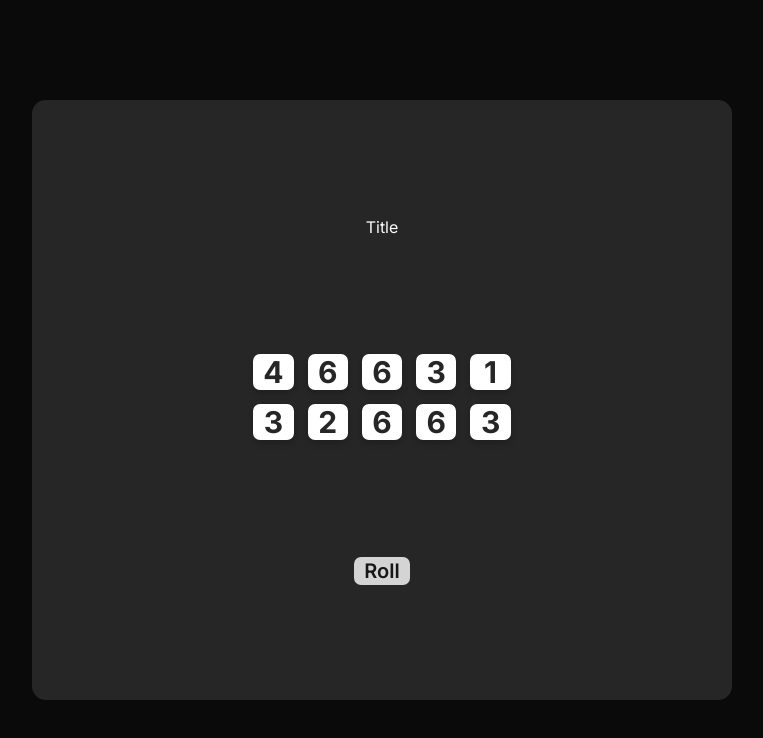
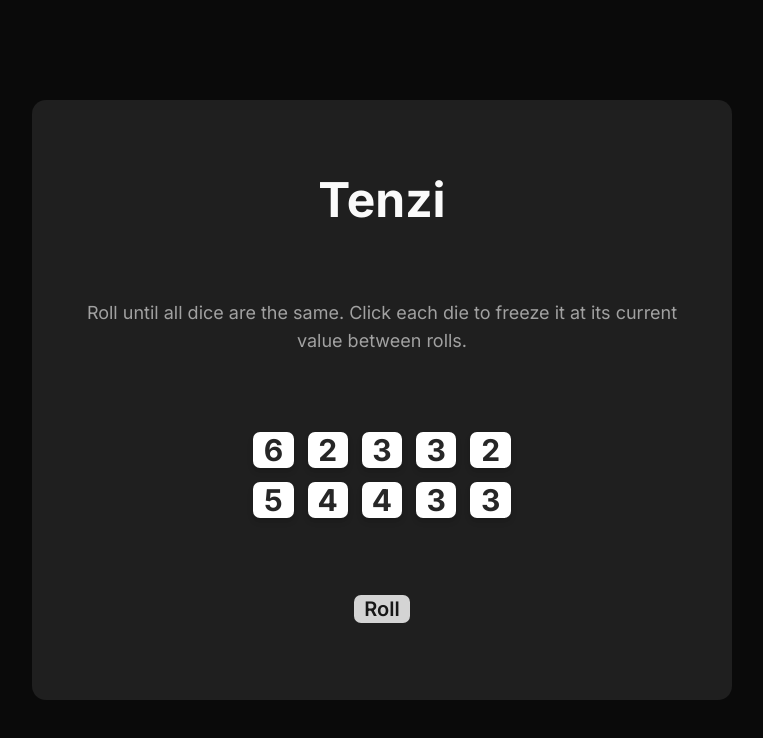
Before and after one commit to brettp02/Tenzi, a Next.js app: page / in a window 1280 px wide. Shown: the top 738 px of the page, without its empty margins (258-1021 px from the left). Built offline with nearby package versions, Linux system fonts and the light colour scheme.

Commit message:
added win game logic and restart

```diff
--- a/app/page.tsx
+++ b/app/page.tsx
@@ -4,9 +4,13 @@ import Die from "@/components/Die";
 import {useState} from "react";
 import {Button} from "@/components/ui/button";
 import {nanoid} from "nanoid";
+import Confetti from 'react-confetti'
 
 export default function Page() {
-    const [dice, setDice] = useState(generateAllNewDice())
+    const [dice, setDice] = useState(() => generateAllNewDice())
+
+    const gameWon = (dice.every(die => die.isHeld) &&
+        dice.every(die => die.value === dice[0].value))
 
     function generateAllNewDice() {
         const newArray = []
@@ -34,6 +38,7 @@ export default function Page() {
     }
 
     function rollDice() {
+       gameWon ? setDice(() => generateAllNewDice()) :
            setDice(previousDice => {
                return previousDice.map(die => {
                    return die.isHeld ?
@@ -46,8 +51,10 @@ export default function Page() {
 
     return (
         <main className={'flex items-center justify-center h-[100vh]'}>
-            <div className={'flex flex-col items-center justify-evenly bg-muted w-[75vw] h-[75vh] max-w-[700px] rounded-xl overflow-hidden'}>
-                <h1>Title</h1>
+            {gameWon && <Confetti />}
+            <div className={'flex flex-col items-center justify-evenly bg-muted/75 w-[75vw] h-[75vh] max-w-[700px] rounded-xl overflow-hidden container mx-auto px-12'}>
+                <h1 className="font-bold text-5xl">Tenzi</h1>
+                <p className="text-muted-foreground text-center text-lg">Roll until all dice are the same. Click each die to freeze it at its current value between rolls.</p>
 
                 <div className={'grid grid-cols-5 gap-3'}>
                     {dice.map((die, i) => {
@@ -55,9 +62,9 @@ export default function Page() {
                     })}
                 </div>
 
-                <Button className={'cursor-pointer w-[100] h-[60] text-xl font-semibold'}
+                <Button className={'cursor-pointer w-[150] h-[60] text-xl font-semibold'}
                 onClick={rollDice}>
-                    Roll
+                    {gameWon ? `New Game` : `Roll`}
                 </Button>
             </div>
         </main>
--- a/package.json
+++ b/package.json
@@ -17,6 +17,7 @@
     "next-themes": "^0.4.6",
     "radix-ui": "^1.4.3",
     "react": "19.2.3",
+    "react-confetti": "^6.4.0",
     "react-dom": "19.2.3",
     "shadcn": "^3.7.0",
     "tailwind-merge": "^3.4.0",
```
Also changed, not shown: 1 other file (tests, documents, lock files or other folders). Lines whose indentation alone changed are shown as unchanged.
